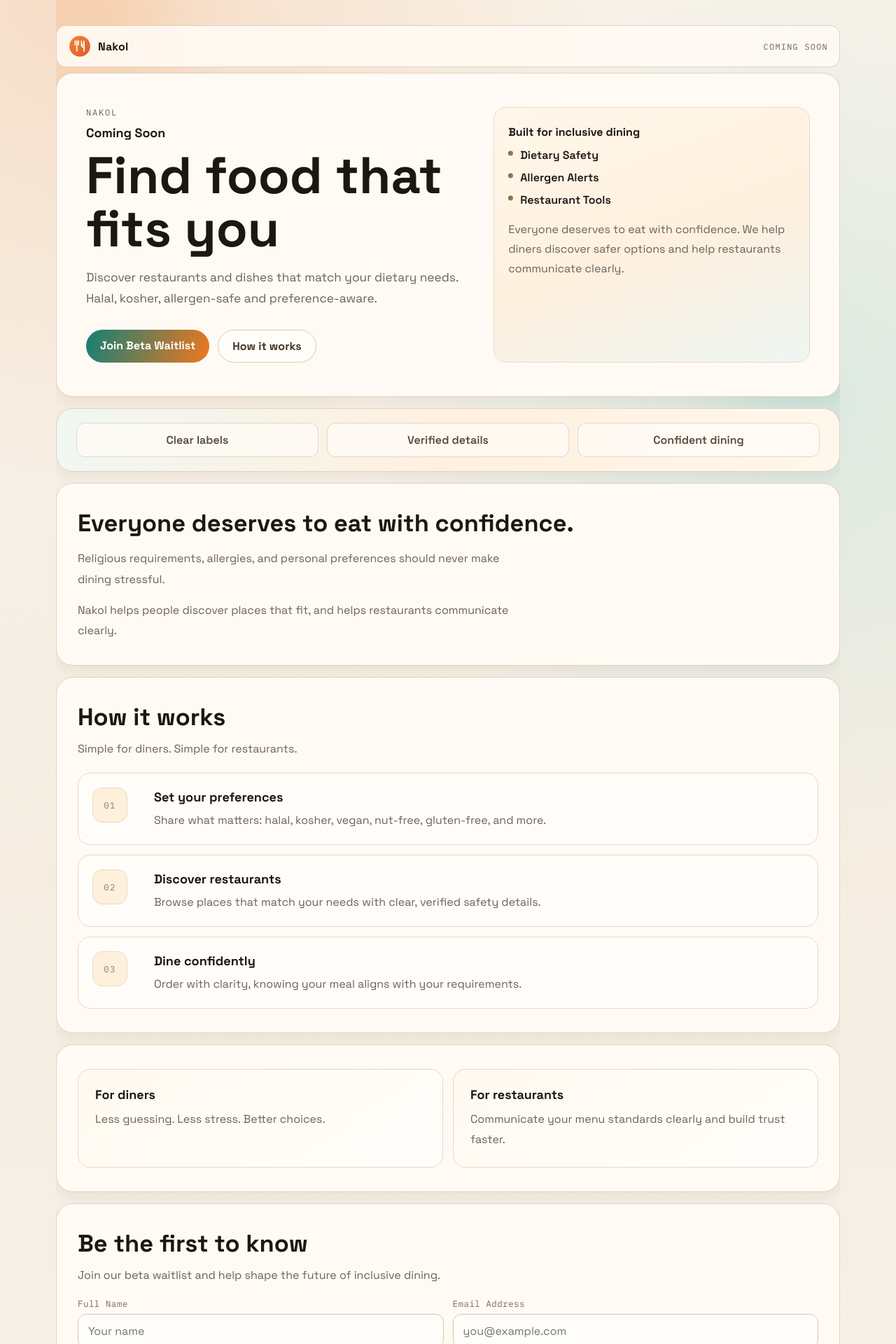
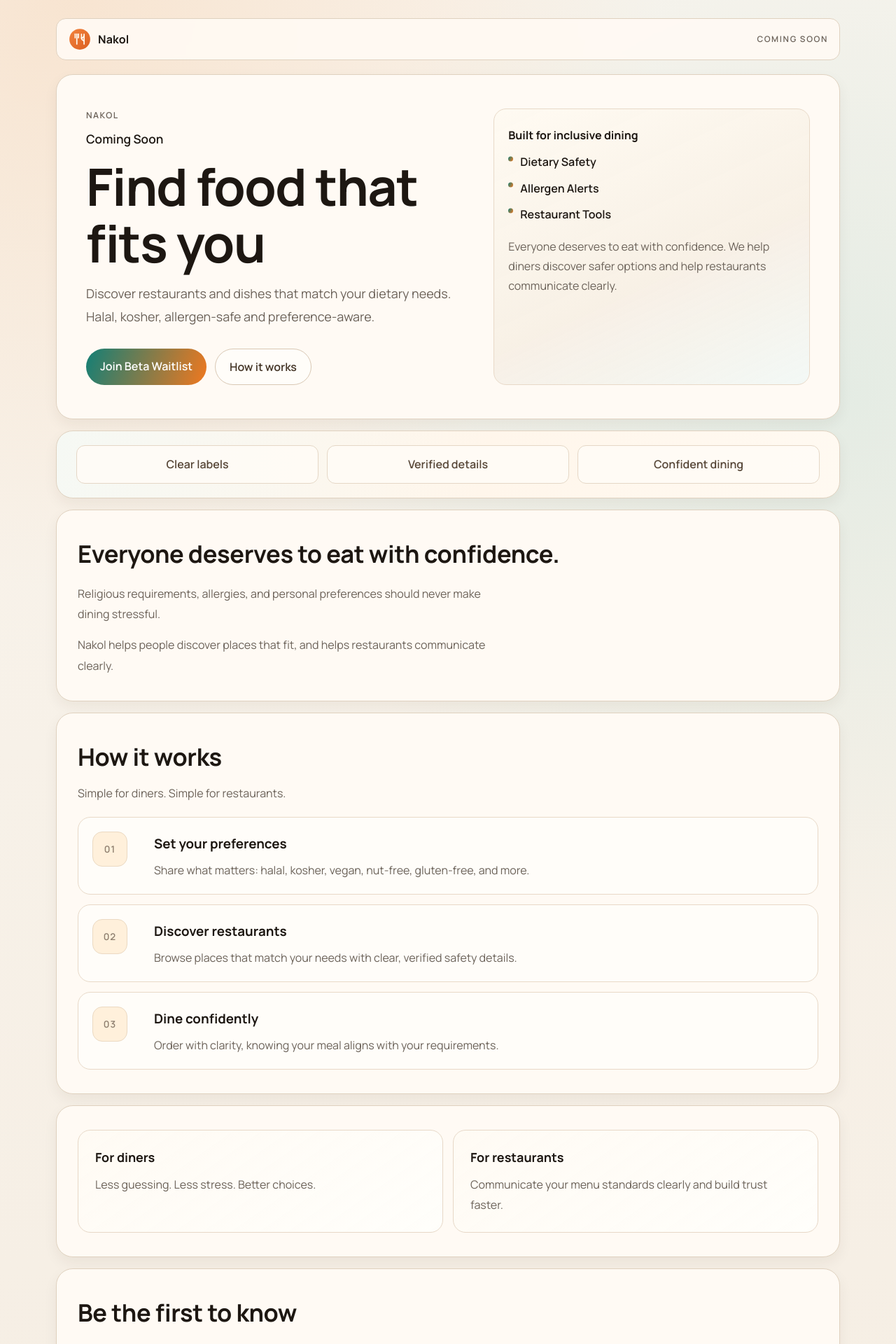
Before and after one commit to KevinHongJY/Nakol_demo, a Next.js app: page / in a window 1280 px wide. Shown: the top 1920 px of the page at 70% size. Built offline with nearby package versions, Linux system fonts and the light colour scheme.

Commit message:
Refine typography comfort and smooth out gradient background design

```diff
--- a/app/globals.css
+++ b/app/globals.css
@@ -21,50 +21,20 @@
 body {
   font-family: var(--font-display), sans-serif;
   color: var(--ink);
+  line-height: 1.65;
+  -webkit-font-smoothing: antialiased;
+  text-rendering: optimizeLegibility;
   background:
-    radial-gradient(circle at 10% -2%, rgba(245, 191, 146, 0.42) 0%, transparent 28%),
-    radial-gradient(circle at 90% 24%, rgba(184, 226, 219, 0.42) 0%, transparent 30%),
-    linear-gradient(180deg, #f8f2e9 0%, #f5ede2 52%, #f7f1e8 100%);
+    radial-gradient(circle at 8% 0%, rgba(244, 188, 136, 0.28) 0%, transparent 30%),
+    radial-gradient(circle at 94% 22%, rgba(170, 216, 208, 0.25) 0%, transparent 34%),
+    linear-gradient(180deg, #f9f4ed 0%, #f7f1e8 42%, #f5ede2 100%);
 }
 
 .page {
   position: relative;
-  overflow: hidden;
   width: min(1120px, 92vw);
   margin: 0 auto;
-  padding: 24px 0 120px;
-}
-
-.ambient {
-  position: absolute;
-  border-radius: 999px;
-  filter: blur(62px);
-  z-index: 0;
-  pointer-events: none;
-}
-
-.ambient-a {
-  width: 260px;
-  height: 260px;
-  background: rgba(244, 148, 72, 0.2);
-  top: -90px;
-  left: -96px;
-}
-
-.ambient-b {
-  width: 320px;
-  height: 320px;
-  background: rgba(77, 177, 166, 0.17);
-  right: -124px;
-  top: 280px;
-}
-
-.ambient-c {
-  width: 290px;
-  height: 290px;
-  background: rgba(247, 197, 134, 0.16);
-  left: 38%;
-  bottom: -120px;
+  padding: 26px 0 120px;
 }
 
 .topbar,
@@ -85,6 +55,7 @@
   border: 1px solid var(--line);
   border-radius: 14px;
   background: rgba(255, 250, 243, 0.92);
+  backdrop-filter: blur(3px);
 }
 
 .brand-lockup {
@@ -96,9 +67,10 @@
 }
 
 .top-badge {
-  font-family: var(--font-mono), monospace;
+  font-family: var(--font-display), sans-serif;
   font-size: 0.74rem;
-  letter-spacing: 0.11em;
+  font-weight: 600;
+  letter-spacing: 0.14em;
   text-transform: uppercase;
   color: var(--muted);
 }
@@ -120,32 +92,35 @@
 
 .eyebrow {
   margin: 0;
-  font-family: var(--font-mono), monospace;
+  font-family: var(--font-display), sans-serif;
   font-size: 0.76rem;
-  letter-spacing: 0.14em;
+  font-weight: 600;
+  letter-spacing: 0.12em;
   text-transform: uppercase;
   color: var(--muted);
 }
 
 .coming {
   margin: 10px 0 0;
-  font-size: 1.12rem;
-  font-weight: 700;
+  font-size: 1.08rem;
+  font-weight: 600;
 }
 
 .hero h1 {
   margin: 12px 0 16px;
   max-width: 11.8ch;
   font-size: clamp(2.4rem, 6vw, 4.6rem);
-  line-height: 1.03;
+  font-weight: 700;
+  line-height: 1.1;
+  letter-spacing: -0.02em;
 }
 
 .subtitle {
   margin: 0;
   max-width: 54ch;
   color: var(--muted);
-  font-size: 1.08rem;
-  line-height: 1.75;
+  font-size: 1.12rem;
+  line-height: 1.8;
 }
 
 .hero-actions {
@@ -160,7 +135,7 @@
   border-radius: 999px;
   padding: 12px 20px;
   text-decoration: none;
-  font-weight: 650;
+  font-weight: 600;
   transition: transform 140ms ease;
 }
 
@@ -188,7 +163,7 @@
 
 .gradient-card {
   background:
-    linear-gradient(160deg, rgba(255, 247, 234, 0.9) 0%, rgba(255, 236, 213, 0.7) 52%, rgba(229, 244, 241, 0.65) 100%),
+    linear-gradient(155deg, rgba(255, 250, 242, 0.92) 0%, rgba(247, 239, 228, 0.9) 58%, rgba(240, 248, 246, 0.82) 100%),
     #fffaf3;
 }
 
@@ -237,7 +212,7 @@
   gap: 12px;
   margin-bottom: 16px;
   background:
-    linear-gradient(100deg, rgba(228, 244, 240, 0.55) 0%, rgba(255, 232, 206, 0.55) 52%, rgba(255, 245, 230, 0.6) 100%),
+    linear-gradient(100deg, rgba(235, 247, 244, 0.46) 0%, rgba(255, 242, 226, 0.5) 55%, rgba(255, 249, 239, 0.56) 100%),
     var(--panel);
 }
 
@@ -246,9 +221,9 @@
   padding: 13px 14px;
   border-radius: 12px;
   border: 1px solid #e5d7c6;
-  background: rgba(255, 252, 247, 0.8);
+  background: rgba(255, 252, 247, 0.9);
   text-align: center;
-  font-weight: 600;
+  font-weight: 550;
   color: #574738;
 }
 
@@ -266,6 +241,7 @@
 .signup h2 {
   margin: 0;
   font-size: clamp(1.65rem, 3vw, 2.15rem);
+  letter-spacing: -0.01em;
 }
 
 .story p {
@@ -306,9 +282,10 @@
   width: 50px;
   height: 50px;
   border-radius: 14px;
-  font-family: var(--font-mono), monospace;
-  font-size: 0.78rem;
-  letter-spacing: 0.1em;
+  font-family: var(--font-display), sans-serif;
+  font-size: 0.84rem;
+  font-weight: 600;
+  letter-spacing: 0.08em;
   color: #8e7f6f;
   background: rgba(255, 236, 210, 0.75);
   border: 1px solid #ebd9c2;
@@ -316,7 +293,8 @@
 
 .step-row h3 {
   margin: 2px 0 8px;
-  font-size: 1.13rem;
+  font-size: 1.17rem;
+  font-weight: 650;
 }
 
 .step-row p {
@@ -336,7 +314,7 @@
   border-radius: 18px;
   padding: 24px;
   background:
-    linear-gradient(145deg, rgba(255, 248, 236, 0.8) 0%, rgba(255, 254, 250, 0.9) 100%),
+    linear-gradient(145deg, rgba(255, 250, 242, 0.85) 0%, rgba(255, 254, 250, 0.92) 100%),
     #fff;
 }
 
@@ -369,9 +347,10 @@
 }
 
 label span {
-  font-family: var(--font-mono), monospace;
-  font-size: 0.79rem;
-  letter-spacing: 0.03em;
+  font-family: var(--font-display), sans-serif;
+  font-size: 0.82rem;
+  font-weight: 600;
+  letter-spacing: 0.01em;
   color: #776a5f;
 }
 
@@ -410,8 +389,9 @@
 
 .status {
   margin: 12px 0 0;
-  font-family: var(--font-mono), monospace;
-  font-size: 0.86rem;
+  font-family: var(--font-display), sans-serif;
+  font-size: 0.9rem;
+  font-weight: 600;
 }
 
 .status.success {
@@ -425,14 +405,14 @@
 .closing-gradient {
   text-align: center;
   background:
-    linear-gradient(122deg, rgba(11, 133, 121, 0.86) 0%, rgba(37, 147, 136, 0.82) 38%, rgba(239, 124, 39, 0.86) 100%),
-    #1e675f;
+    linear-gradient(118deg, rgba(210, 238, 231, 0.82) 0%, rgba(249, 233, 210, 0.86) 54%, rgba(253, 216, 185, 0.88) 100%),
+    #f6eee3;
   border-color: rgba(219, 197, 170, 0.8);
 }
 
 .closing-gradient p {
   margin: 0;
-  color: #fff7ec;
+  color: #3c342b;
   font-size: clamp(1.18rem, 3vw, 1.5rem);
   font-weight: 600;
   letter-spacing: 0.01em;
--- a/app/layout.tsx
+++ b/app/layout.tsx
@@ -1,16 +1,11 @@
 import type { Metadata } from "next";
-import { Space_Grotesk, IBM_Plex_Mono } from "next/font/google";
+import { Manrope } from "next/font/google";
 import "./globals.css";
 
-const spaceGrotesk = Space_Grotesk({
+const manrope = Manrope({
   subsets: ["latin"],
+  weight: ["400", "500", "600", "700", "800"],
   variable: "--font-display"
-});
-
-const plexMono = IBM_Plex_Mono({
-  subsets: ["latin"],
-  weight: ["400", "500"],
-  variable: "--font-mono"
 });
 
 export const metadata: Metadata = {
@@ -30,7 +25,7 @@
 }>) {
   return (
     <html lang="en">
-      <body className={`${spaceGrotesk.variable} ${plexMono.variable}`}>{children}</body>
+      <body className={manrope.variable}>{children}</body>
     </html>
   );
 }
--- a/app/page.tsx
+++ b/app/page.tsx
@@ -80,10 +80,6 @@
 
   return (
     <main className="page">
-      <div className="ambient ambient-a" aria-hidden />
-      <div className="ambient ambient-b" aria-hidden />
-      <div className="ambient ambient-c" aria-hidden />
-
       <header className="topbar">
         <div className="brand-lockup">
           <Image src="/nakol-mark.svg" alt="Nakol icon" width={34} height={34} priority />
```
